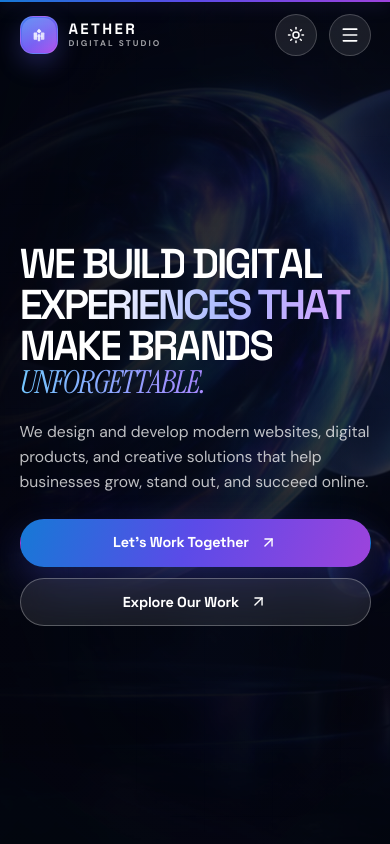
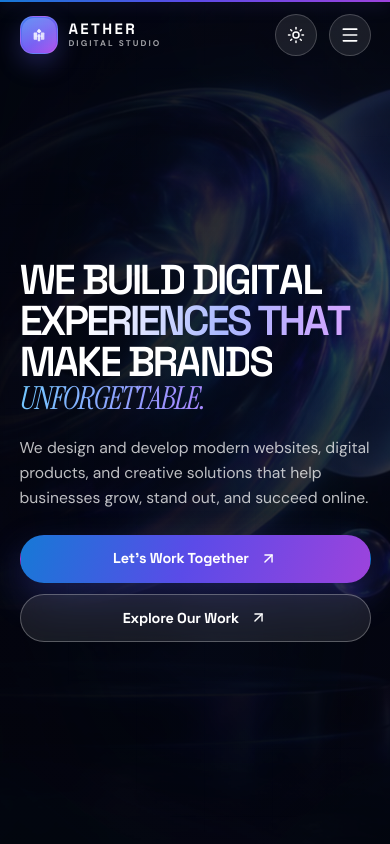
Before and after one commit to manojbarode/Aether-Studio-, a React (Vite) app: page / in a window 390 px wide. Shown: the top 844 px of the page. Built offline with nearby package versions, Linux system fonts and the light colour scheme.

Commit message:
Move mobile hero content lower

```diff
--- a/src/styles/hero-video.css
+++ b/src/styles/hero-video.css
@@ -365,7 +365,7 @@
 @media (max-width: 560px) {
   .hero--video {
     min-height: max(100svh, 720px);
-    padding-block: calc(var(--header-height) + 2rem) 4.75rem;
+    padding-block: calc(var(--header-height) + 4rem) 4.75rem;
   }
 
   .hero--video .hero-layout {
@@ -502,7 +502,7 @@
 @media (max-height: 740px) and (max-width: 560px) {
   .hero--video {
     min-height: 100svh;
-    padding-block: calc(var(--header-height) + 1rem) 1.75rem;
+    padding-block: calc(var(--header-height) + 2.5rem) 1.75rem;
   }
 
   .hero--video .hero-title {
```
